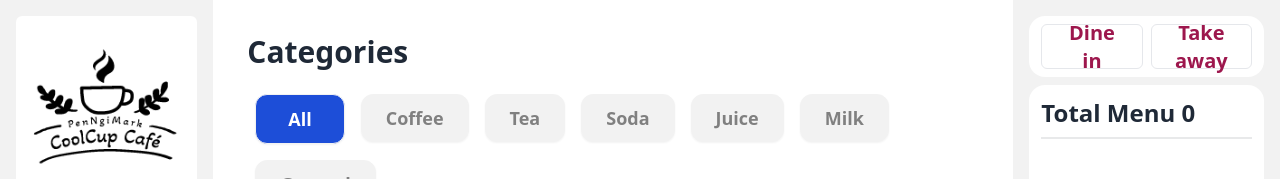
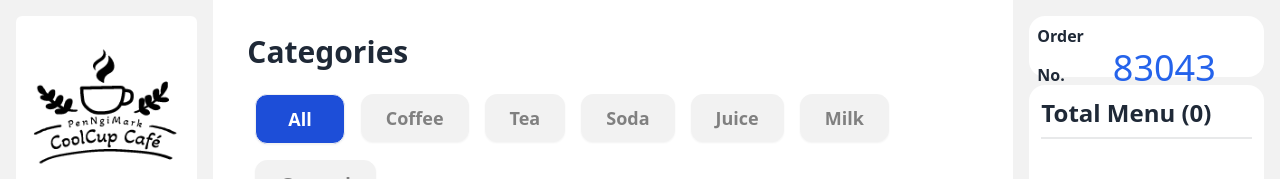
Before and after one commit to cnc2003/PROJECT2-SEC-1-PenNgiMark, a Vue app: page / in a window 1280 px wide. Shown: the top 179 px of the page. Built offline with nearby package versions, Linux system fonts and the light colour scheme; data requests are answered from the project's data file.

Commit message:
fix: display orderNo

```diff
--- a/src/components/CartList.vue
+++ b/src/components/CartList.vue
@@ -10,7 +10,7 @@ const menuCart = computed(() => props.menusInCart)
 
 <template>
     <div class="bg-white h-full rounded-2xl p-3">
-        <h2 class="font-bold text-2xl">Total Menu {{ menusInCart.length }}</h2>
+        <h2 class="font-bold text-2xl">Total Menu ({{ menusInCart.length }})</h2>
         <span class="divider my-[1px]"></span>
         <div class="overflow-auto w-full h-[92%]">
             <CartCard v-for="(menu, index) in menuCart" :key="index">
--- a/src/components/page/Addmenu.vue
+++ b/src/components/page/Addmenu.vue
@@ -10,6 +10,7 @@ import ModalConfirm from "../ModalConfirm.vue"
 const filterResult = ref(null) //default data
 const afterFilterResult = ref(null) // default value
 const promotions = ref([])
+const orderNo = ref(0)
 const discount = ref(0)
 const subtotalPrice = ref(0)
 const menusInCart = ref([])
@@ -24,16 +25,13 @@ async function fetchMenuData() {
     // console.log(filterResult.value)
 }
 
-watch(paymentMethod, (newVal) => {
-    console.log("paymentMethod" + newVal)
-})
-
 onMounted(async () => {
     const [menusRes, promotionsRes] = await Promise.all([
         getList("Menus"),
         getList("Promotions"),
     ])
     fetchMenuData()
+    newOrderNo()
     promotions.value = promotionsRes
     // filterResult.value = menusRes
 })
@@ -55,33 +53,9 @@ function filterCategory(inputCategory) {
     }
 }
 
-const mocDrinks = [
-    {
-        menu_name: "Espresso",
-        price: 75,
-        quantity: 1,
-        sweetnessLevel: 0,
-        isDineIn: true,
-        category: "Drinks",
-    },
-    {
-        menu_name: "Americano",
-        price: 75,
-        quantity: 3,
-        sweetnessLevel: 0,
-        isDineIn: false,
-        category: "Drinks",
-    },
-    {
-        menu_name: "Cappuccino",
-        price: 75,
-        quantity: 1,
-        sweetnessLevel: 0,
-        isDineIn: false,
-        category: "Drinks",
-    },
-]
-// const menusInCart = ref(mocDrinks)
+const newOrderNo = () => {
+    orderNo.value = Math.floor(Math.random() * 1000000)
+}
 
 const calculateDiscount = () => {
     let totalDiscount = 0
@@ -132,7 +106,6 @@ const openModal = (action) => {
 }
 
 const placeOrder = async () => {
-    // console.log("Place Order")
     if (menusInCart.value.length === 0) {
         openModal("EmptyCart")
         return
@@ -142,26 +115,25 @@ const placeOrder = async () => {
         return
     }
     let orderMenu = {
-        order_number: Math.floor(Math.random() * 1000000),
+        order_number: orderNo.value,
         menus: menusInCart.value,
         paymentMethod: paymentMethod.value,
         totalPrice: totalPrice.value,
     }
 
-    // const [resToOrderList, resToManage] = await Promise.all([
-    //     addItem("OrderLists", orderMenu),
-    //     addItem("Management", orderMenu),
-    // ])
-    // console.log(resToOrderList.resCode)
-    // console.log({ resToManage })
+    const [resToOrderList, resToManage] = await Promise.all([
+        addItem("OrderLists", orderMenu),
+        addItem("Management", orderMenu),
+    ])
 
-    // if (resToOrderList.resCode !== 201 && resToManage.resCode !== 201) {
-    //     alert("Failed to place order")
-    //     return
-    // }
+    if (resToOrderList.resCode !== 201 && resToManage.resCode !== 201) {
+        alert("Failed to place order")
+        return
+    }
 
     menusInCart.value = []
     paymentMethod.value = ""
+    newOrderNo()
 }
 
 function ToggleClick(item) {
@@ -423,53 +395,15 @@ const sweetBtn = ref(
             class="flex flex-col gap-2 bg-base-200 h-full w-1/4 p-4 justify-center"
         >
             <div
-                class="flex items-center justify-around bg-white h-[8%] w-full py-2 px-2 rounded-2xl"
+                class="bg-white h-[8%] w-full p-2 rounded-2xl"
             >
-                <input
-                    type="radio"
-                    id="dine_in"
-                    name="type"
-                    value="dine_in"
-                    class="hidden peer/dine_in"
-                />
-
-                <label
-                    for="dine_in"
-                    class="peer-checked/dine_in:bg-orange-400 text-pink-800 font-semibold text-xl flex justify-center gap-2 items-center rounded-md h-full w-[50%] px-4 m-1 transition duration-300 ease-linear"
-                    :class="sweetBtn"
-                >
-                    Dine in</label
-                >
-                <input
-                    type="radio"
-                    id="take_away"
-                    name="type"
-                    value="take_away"
-                    class="hidden peer/take_away"
-                />
-
-                <label
-                    for="take_away"
-                    class="peer-checked/take_away:bg-yellow-400 text-pink-800 font-semibold text-xl flex justify-center gap-2 items-center rounded-md h-full w-[50%] px-4 m-1"
-                    :class="sweetBtn"
-                >
-                    Take away
-                </label>
-
-                <!-- <button
-                    class="grid h-14 flex-grow card bg-orange-500 rounded-xl place-items-center w-auto font-semibold text-xl text-white hover:scale-95 hover:bg-orange-300 hover:underline underline-offset-4 transition duration-300 ease-linear"
-                >
-                    Dine in
-                </button>
-                <div class="divider divider-horizontal mx-2"></div>
-                <button
-                    class="grid h-14 flex-grow card bg-yellow-400 rounded-box place-items-center w-auto font-semibold text-xl text-white hover:scale-95 hover:bg-yellow-300 hover:underline underline-offset-4 transition duration-300 ease-linear"
-                >
-                    Take away
-                </button> -->
+                <span class="font-bold text-md">Order No.</span>
+                <span class="text-blue-600 text-4xl ml-12">{{ orderNo }}</span>
             </div>
             <CartList :menusInCart="menusInCart" class="h-[60%]" />
-            <div class="bg-white h-[16%] min-h-[150px] w-full py-2 px-2 rounded-2xl text-lg">
+            <div
+                class="bg-white h-[16%] min-h-[150px] w-full py-2 px-2 rounded-2xl text-lg"
+            >
                 <span class="font-semibold">Payment Summary</span>
                 <div class="flex justify-between">
                     <p>Subtotal</p>
```
